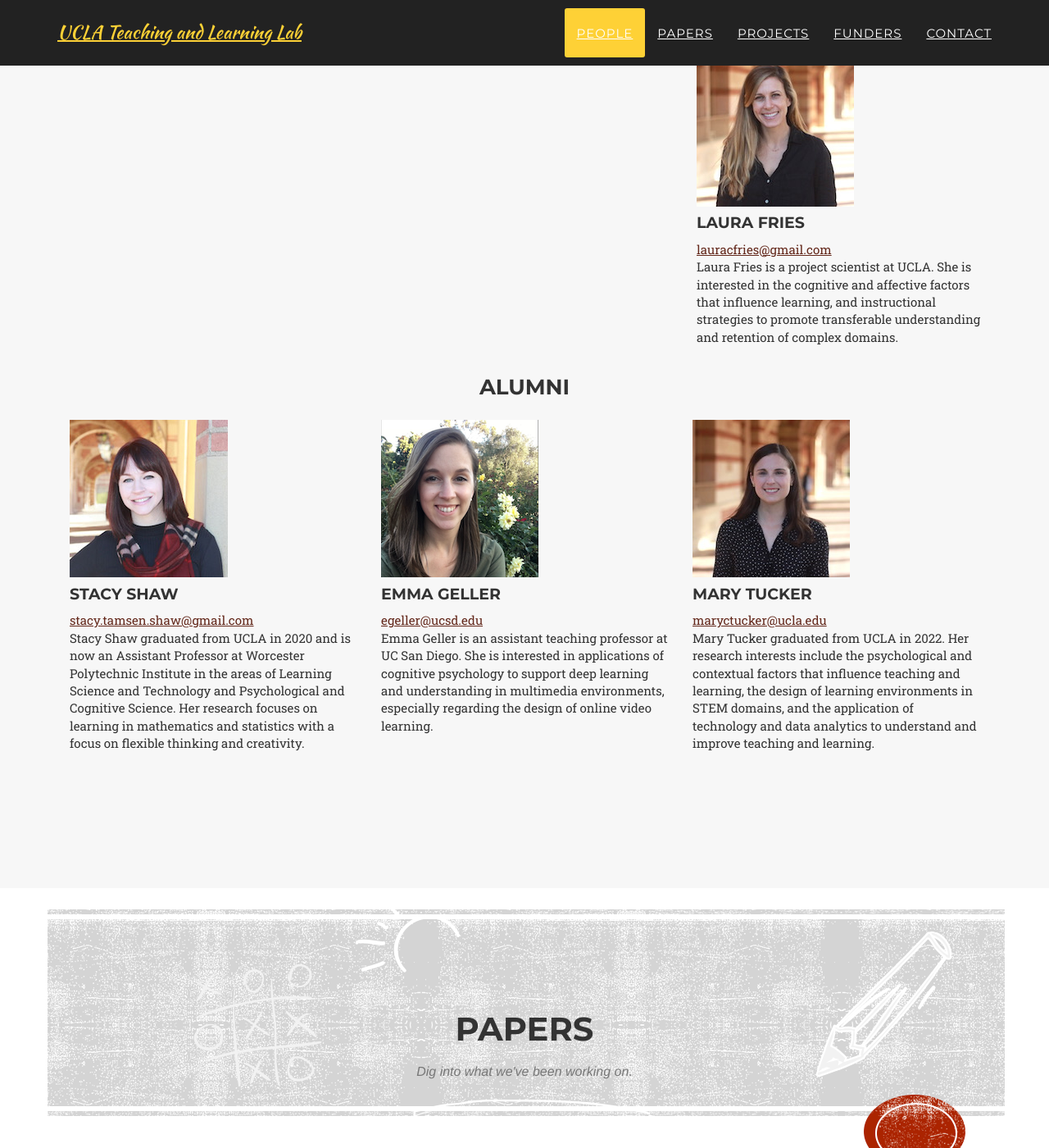
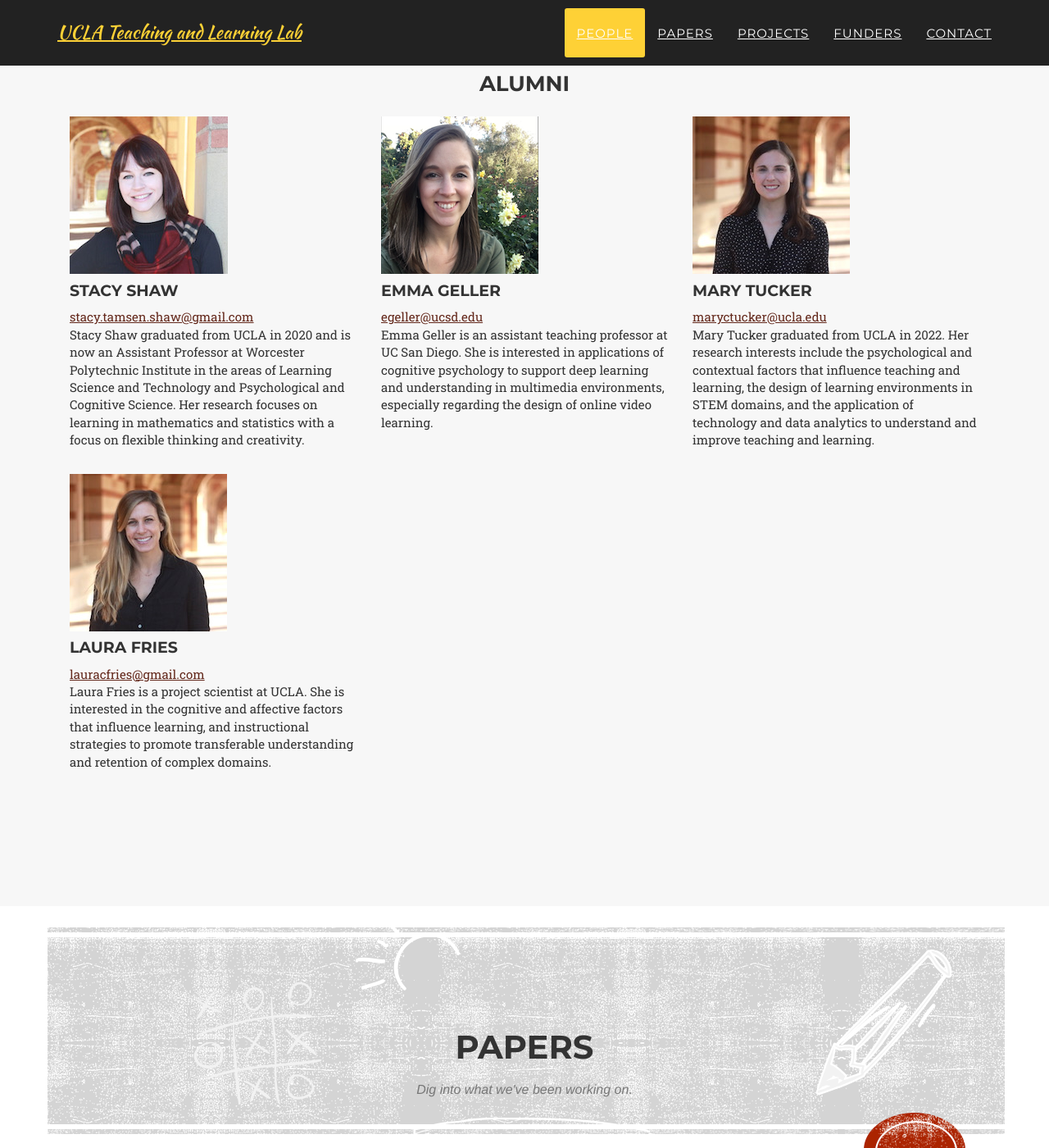
Before and after one commit to UCLATALL/TALL, a Jekyll site: the page built from index.html, in a window 1280 px wide and 1400 px high, scrolled down 2631 px. Shown: the whole window at 82% size. Built offline with Jekyll 4.4.1, drawn with Linux system fonts in a browser that asks for light colours; some web fonts are replaced; some of the changed lines change nothing that is shown.

Commit message:
adjust peoples page

```diff
--- a/_config.yml
+++ b/_config.yml
@@ -60,10 +60,6 @@ members:
     email:
     intro: Asia Mullins is a graduate student at Cal State LA. She is interested in developing learning techniques that enhance student comprehension of data visualizations, as well as encourage student enthusiasm for statistics.
 
-  - name: Laura Fries
-    pic: Laura.jpg
-    email: lauracfries@gmail.com
-    intro: Laura Fries is a project scientist at UCLA. She is interested in the cognitive and affective factors that influence learning, and instructional strategies to promote transferable understanding and retention of complex domains.
 
 
 #Alumni
@@ -82,6 +78,12 @@ alumni:
     pic: Mary.jpg
     email: maryctucker@ucla.edu
     intro: Mary Tucker graduated from UCLA in 2022. Her research interests include the psychological and contextual factors that influence teaching and learning, the design of learning environments in STEM domains, and the application of technology and data analytics to understand and improve teaching and learning.
+
+  - name: Laura Fries
+    pic: Laura.jpg
+    email: lauracfries@gmail.com
+    intro: Laura Fries is a project scientist at UCLA. She is interested in the cognitive and affective factors that influence learning, and instructional strategies to promote transferable understanding and retention of complex domains.
+
 
 # Papers in publication
 # the doi field is optional
```
